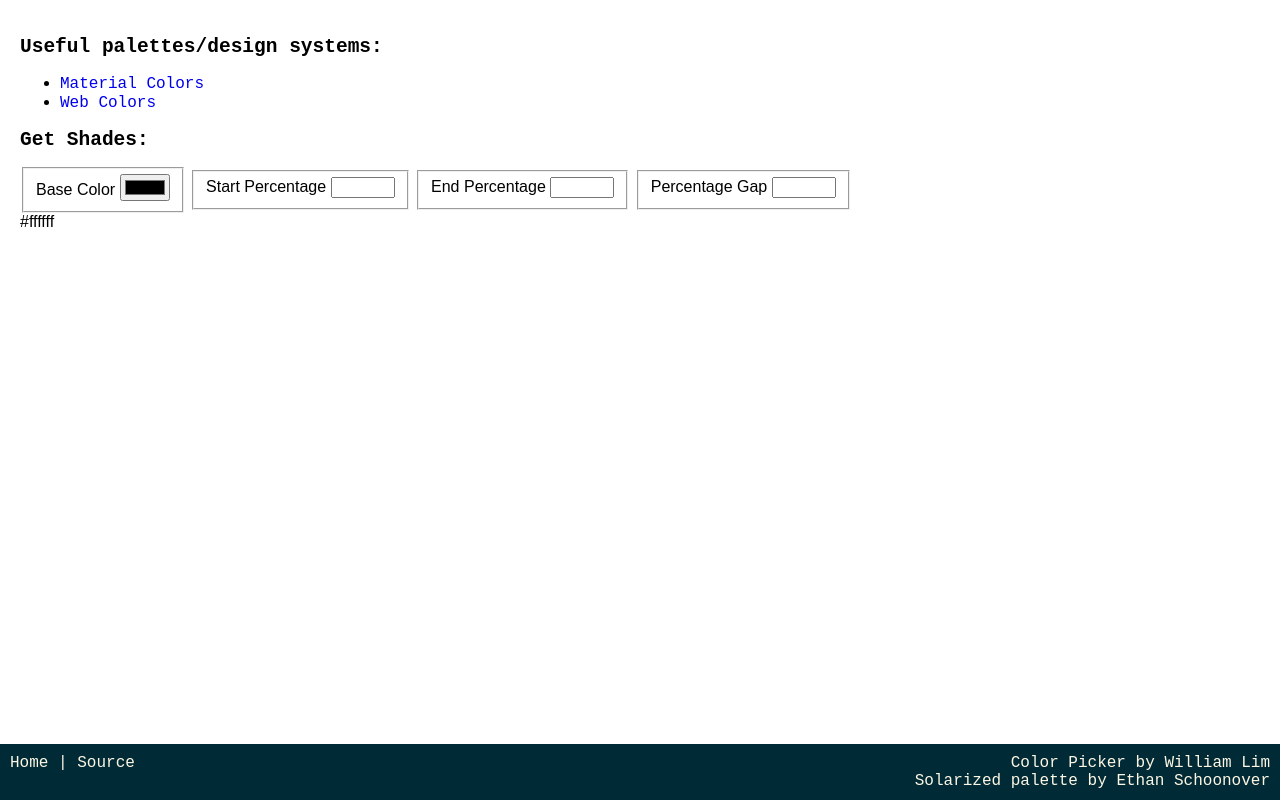
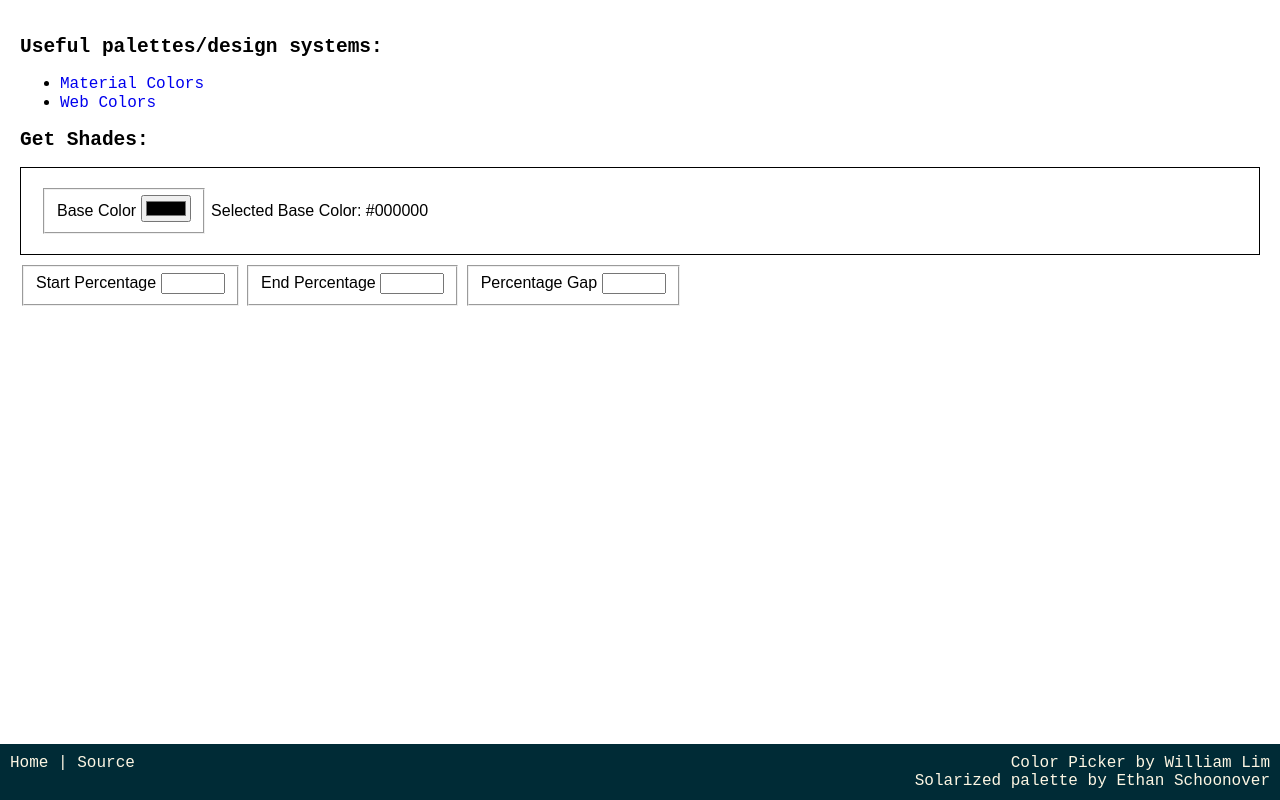
Before and after one commit to wlwl2/color, a website: page more.html in a window 1280 px wide. Drawn offline with Linux system fonts and the light colour scheme.

Commit message:
updated shades tool

```diff
--- a/more.html
+++ b/more.html
@@ -45,10 +45,14 @@
         <section class="more__shades">
           <h2>Get Shades:</h2>
 
-          <fieldset>
-            <label>Base Color</label>
-            <input class="more__color-picker" type="color"/>
-          </fieldset>
+          <section class="more__selected-hex">
+            <fieldset>
+              <label>Base Color</label>
+              <input class="more__color-picker" type="color"/>
+            </fieldset>
+            Selected Base Color:
+            <span class="more__selected-hex-value">#000000</span>
+          </section>
 
           <fieldset>
             <label>Start Percentage</label>
@@ -64,10 +68,6 @@
             <label>Percentage Gap</label>
             <input type="number" class="more__percentage-gap" min="0" max="100">
           </fieldset>
-
-          <section class="more__selected-hex">
-            #ffffff
-          </section>
 
           <section class="more__shades-demo">
             <ul class="more__shades-demo-list"></ul>
--- a/scss/more.scss
+++ b/scss/more.scss
@@ -27,6 +27,7 @@
   }
 
   .more__color-picker {
+
   }
 
   .more__start-percentage {
@@ -41,6 +42,12 @@
 
   }
 
+  .more__selected-hex {
+    margin: 10px 0;
+    padding: 20px;
+    border: 1px solid black;
+  }
+
   .more__shades-demo {
 
   }
```
Also changed, not shown: css/style.css, 1 other file.
